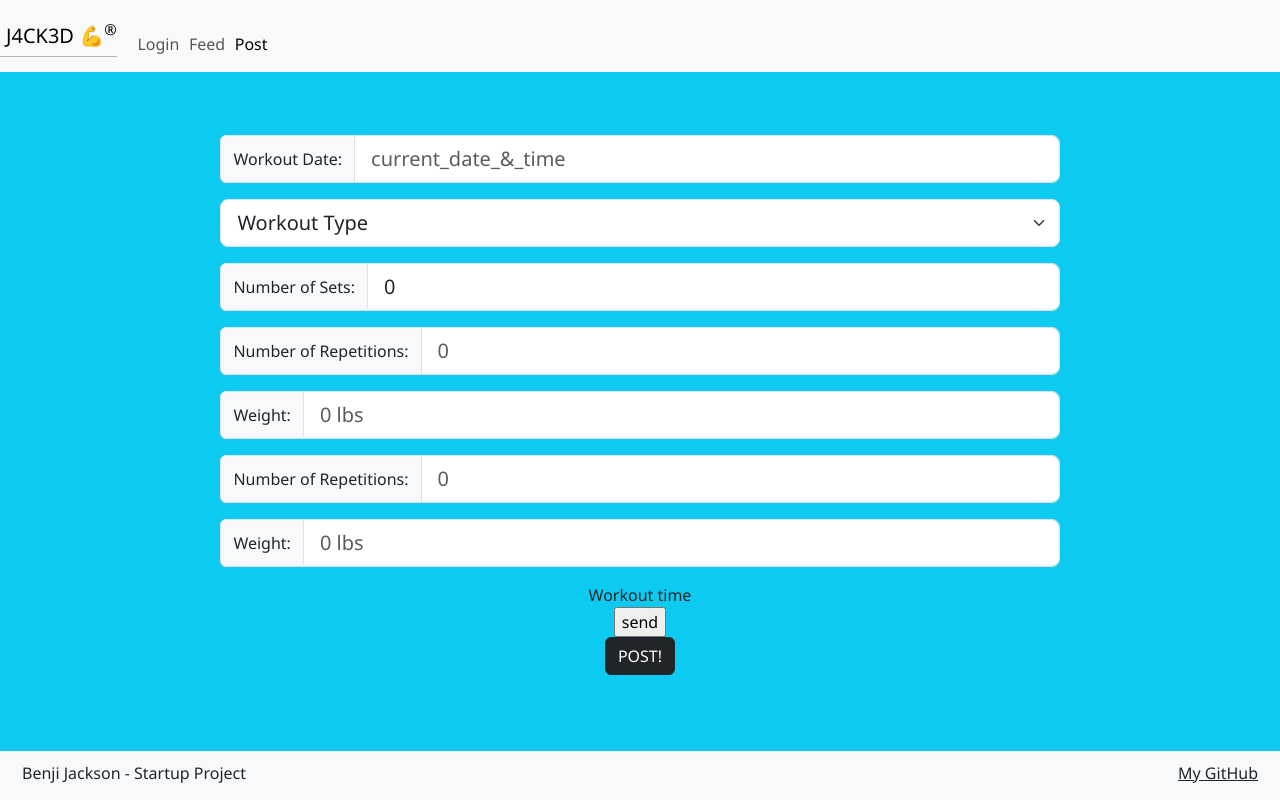
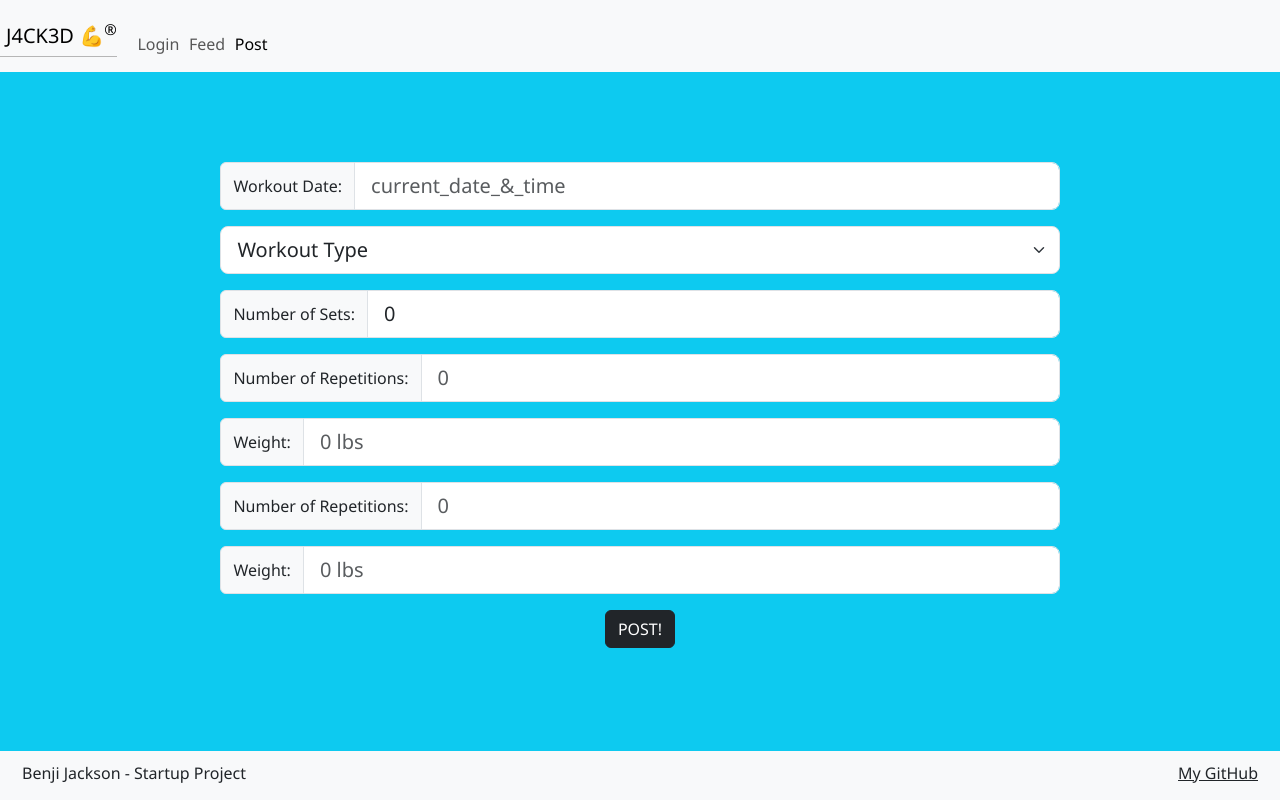
Before and after one commit to BenjiJackson1/startup, a React (Vite) app: page /post in a window 1280 px wide. Built offline with nearby package versions, Linux system fonts and the light colour scheme.

Commit message:
Sections for reps and weight now populate for n

```diff
--- a/src/post/post.jsx
+++ b/src/post/post.jsx
@@ -1,21 +1,26 @@
-import React, { useState } from 'react';
+import React, { useState, useEffect } from 'react';
 import './post.css';
 
-export function Post({workouts,setWorkouts}) {
-  const [exercises, setExercises] = useState(['',[]])
+export function Post({ workouts, setWorkouts }) {
+  const [exercises, setExercises] = useState(['', []])
   const [date, setDate] = useState('')
   const [sets, setSets] = useState(0)
+  const [exerDetails, setExerDetails] = useState(['', ''])
+
+  useEffect(() => {
+    setExerDetails(new Array(sets).fill(['', '']));
+  }, [sets]);
 
   return (
     <main class="container-fluid text-center bg-info">
       <div class="seventy_size">
         <div class="input-group mb-3">
           <span class="input-group-text">Workout Date:</span>
-                <input class="form-control form-control-lg" type="text" value={date} onInput = {(e) => (setDate(e.target.value))} placeholder="current_date_&_time" />
+          <input class="form-control form-control-lg" type="text" value={date} onInput={(e) => (setDate(e.target.value))} placeholder="current_date_&_time" />
         </div>
 
         <div>
-                <select class="form-select form-select-lg mb-3" value={exercises[0]} onChange = {(e) => (setExercises([e.target.value, exercises[1]]))}>
+          <select class="form-select form-select-lg mb-3" value={exercises[0]} onChange={(e) => (setExercises([e.target.value, exercises[1]]))}>
             <option value="" disabled>Workout Type</option>
             <option value="Dumbell Chest Press">Dumbell Chest Press</option>
             <option value="Chest Fly">Chest Fly</option>
@@ -27,9 +32,22 @@ export function Post({workouts,setWorkouts}) {
 
         <div class="input-group mb-3">
           <span class="input-group-text">Number of Sets:</span>
-                <input class="form-control form-control-lg" type="text" value={sets} onInput={(e)=>(setSets(e.target.value))} placeholder="" />
+          <input class="form-control form-control-lg" type="text" value={sets} onInput={(e) => (setSets(Number(e.target.value)))} placeholder="" />
         </div>
 
+        {exerDetails.map((exer, index) => (
+          <div key={index}>
+            <div class="input-group mb-3">
+              <span class="input-group-text">Number of Repetitions:</span>
+              <input class="form-control form-control-lg" type="text" placeholder="0" />
+            </div>
+
+            <div class="input-group mb-3">
+              <span class="input-group-text">Weight:</span>
+              <input class="form-control form-control-lg" type="text" placeholder="0 lbs" />
+            </div>
+          </div>
+        ))}
         <div class="input-group mb-3">
           <span class="input-group-text">Number of Repetitions:</span>
           <input class="form-control form-control-lg" type="text" placeholder="0" />
@@ -49,15 +67,7 @@ export function Post({workouts,setWorkouts}) {
           <span class="input-group-text">Weight:</span>
           <input class="form-control form-control-lg" type="text" placeholder="0 lbs" />
         </div>
-            <form>
-              <div>
-                <label for="test">Workout time</label>
-              </div>
-              <div>
-                <input type="submit" value="send" onClick={() => pass}/>
-              </div>
-            </form>
-            <button href="feed" onClick={() => setWorkouts([...workouts, ['unkown user', date, 0, [[exercises[0], [['10', '130'], ['12', '140'], ['12', '125']]]]]])}  class="btn btn-dark"> POST! </button>
+        <button href="feed" onClick={() => setWorkouts([...workouts, ['unkown user', date, 0, [[exercises[0], exerDetails]]]])} class="btn btn-dark"> POST! </button>
       </div>
 
     </main>
```
Lines whose indentation alone changed are shown as unchanged.
